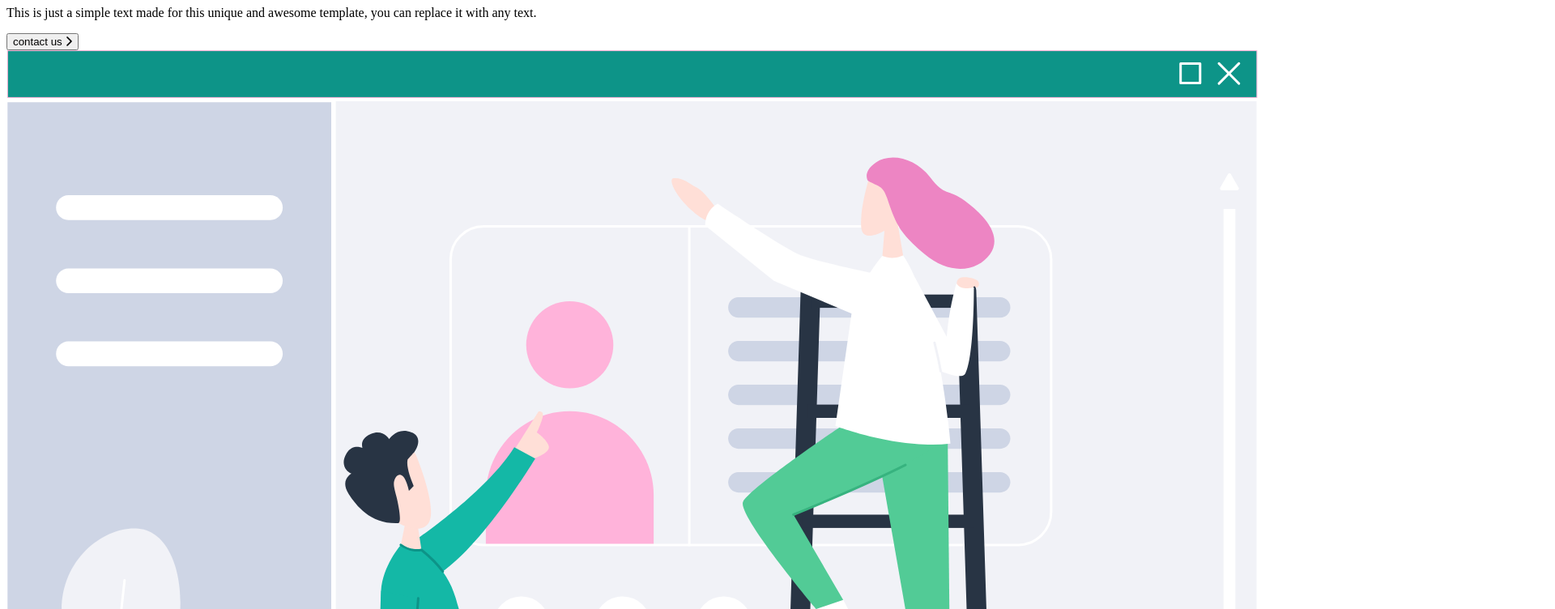
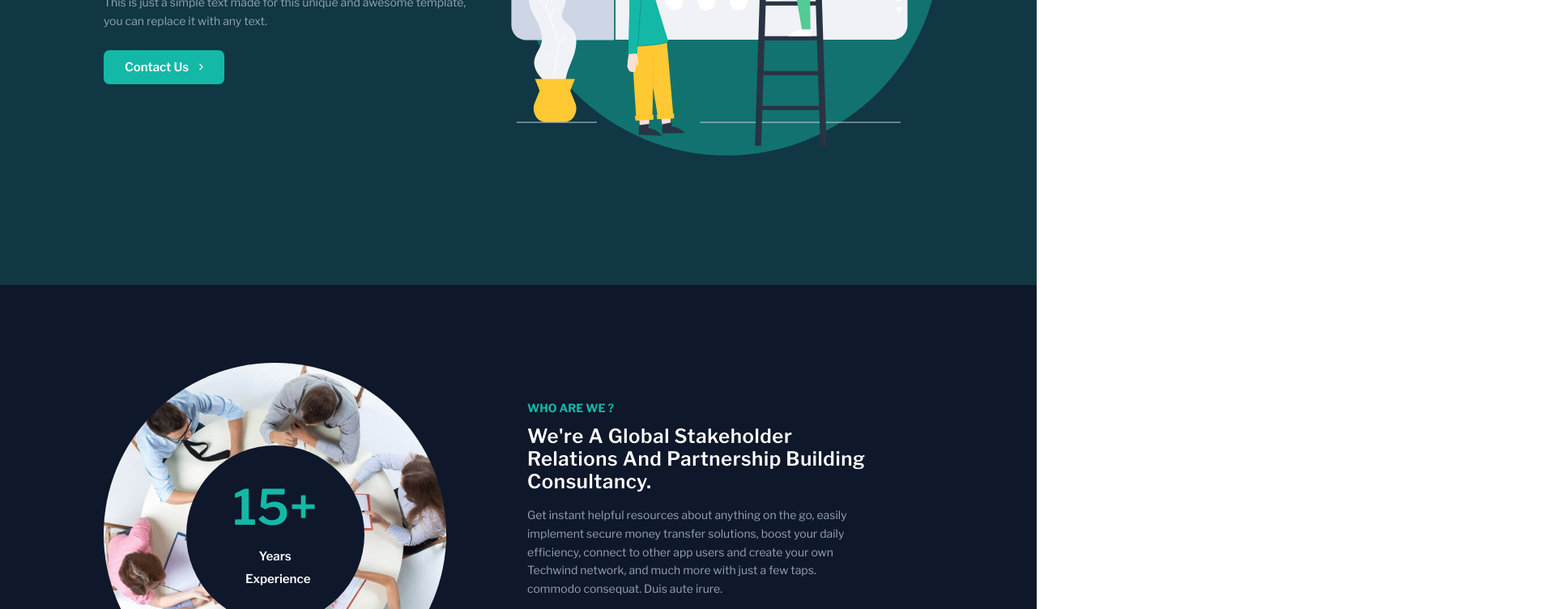
Before and after one commit to sajjad-007/media_query, a plain HTML site: page index.html in a window 1280 px wide. Shown: the part 496-1248 px from the top of the page at 81% size, 1920 px wide, since content can reach past the window. Drawn offline with nearby package versions, Linux system fonts and the light colour scheme; the site is published under a folder, as on GitHub Pages, so addresses that start at the root find nothing; files whose address does not match are found by name.

Commit message:
file added

```diff
--- a/index.html
+++ b/index.html
@@ -4,8 +4,8 @@
     <meta charset="UTF-8">
     <meta name="viewport" content="width=device-width, initial-scale=1.0">
     <title>Media query</title>
-    <link rel="stylesheet" href="/css/style.css">
-    <link rel="stylesheet" href="/css/media.css">
+    <link rel="stylesheet" href="./css/style.css">
+    <link rel="stylesheet" href="./css/media.css">
     <link rel="preconnect" href="https://fonts.googleapis.com">
     <link rel="preconnect" href="https://fonts.gstatic.com" crossorigin>
     <link href="https://fonts.googleapis.com/css2?family=Libre+Franklin:ital,wght@0,100..900;1,100..900&display=swap" rel="stylesheet">
```
